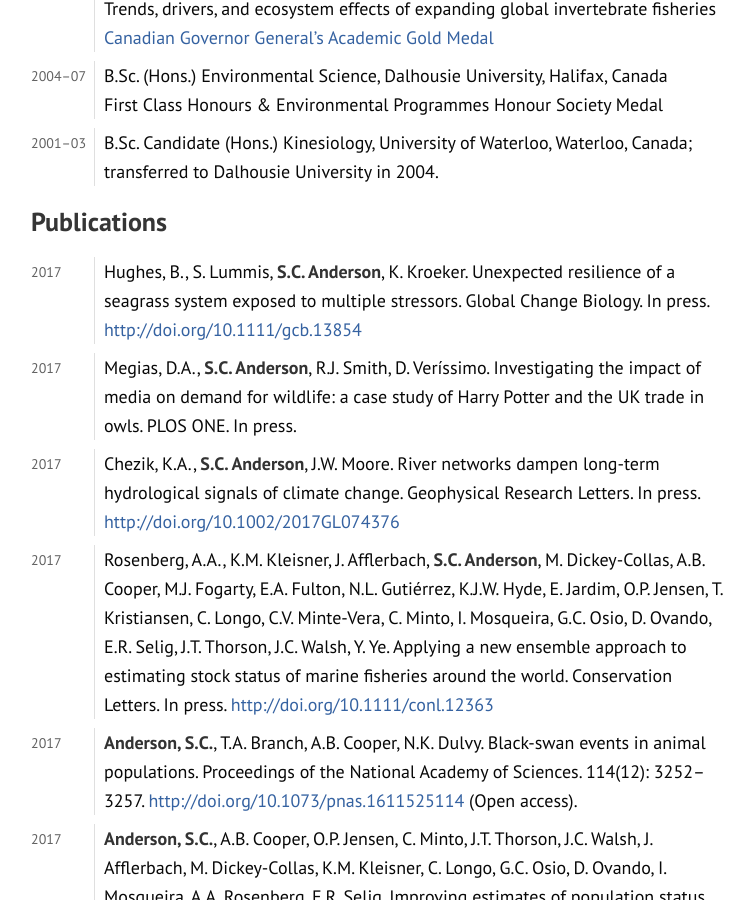
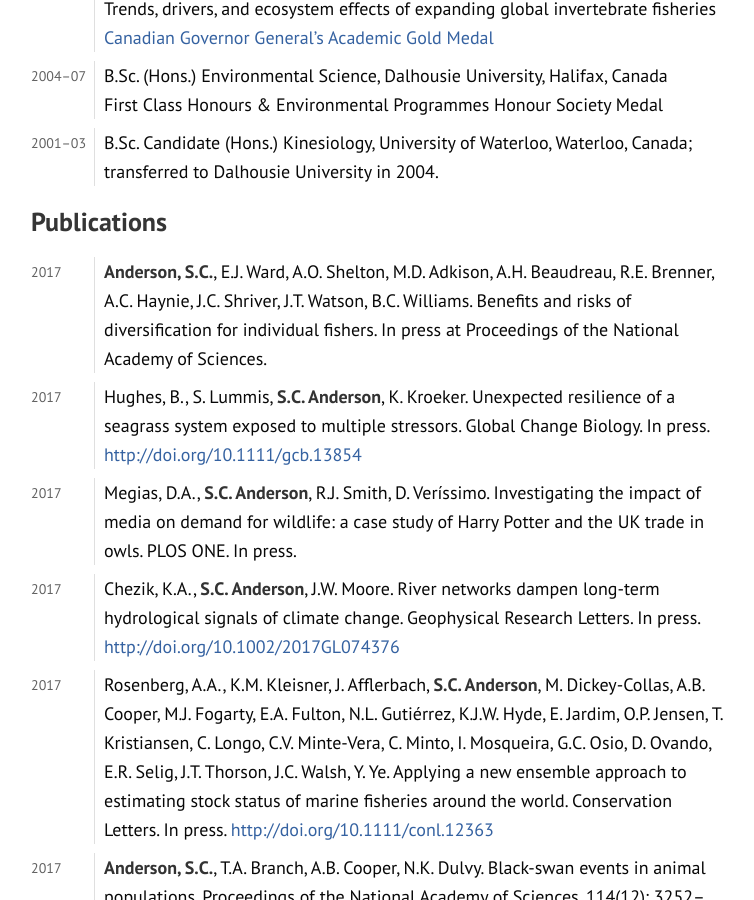
Before and after one commit to seananderson/seananderson.ca, a Jekyll site: the page built from cv-pandoc.md, in a window 1280 px wide and 900 px high, scrolled down 949 px. Shown: the whole window, without its empty margins (259-1013 px from the left). Built offline with Jekyll 4.4.1, drawn with Linux system fonts in a browser that asks for light colours; our own code applies the rules of GitHub Pages for plain Markdown files; comment, search, counter and statistics services are not loaded.

Commit message:
Add DOI and in press commercial portfolio paper

```diff
--- a/cv-pandoc.md
+++ b/cv-pandoc.md
@@ -54,6 +54,12 @@ a [PDF][cv-pdf] or in [plain-text Markdown][cv-md].
 
 
 # Publications
+
+2017
+:    **Anderson, S.C.**, E.J. Ward, A.O. Shelton, M.D. Adkison, A.H. Beaudreau,
+     R.E. Brenner, A.C. Haynie, J.C. Shriver, J.T. Watson, B.C. Williams.
+     Benefits and risks of diversification for individual fishers. In press
+     at Proceedings of the National Academy of Sciences.
 
 2017
 :    Hughes, B., S. Lummis, **S.C. Anderson**, K. Kroeker. Unexpected
--- a/cv.html
+++ b/cv.html
@@ -46,7 +46,10 @@ First Class Honours &amp; Environmental Programmes Honour Society Medal
 <h1 id="publications">Publications</h1>
 <dl>
 <dt>2017</dt>
-<dd>Hughes, B., S. Lummis, <strong>S.C. Anderson</strong>, K. Kroeker. Unexpected resilience of a seagrass system exposed to multiple stressors. Global Change Biology. In press.
+<dd><strong>Anderson, S.C.</strong>, E.J. Ward, A.O. Shelton, M.D. Adkison, A.H. Beaudreau, R.E. Brenner, A.C. Haynie, J.C. Shriver, J.T. Watson, B.C. Williams. Benefits and risks of diversification for individual fishers. In press at Proceedings of the National Academy of Sciences.
+</dd>
+<dt>2017</dt>
+<dd>Hughes, B., S. Lummis, <strong>S.C. Anderson</strong>, K. Kroeker. Unexpected resilience of a seagrass system exposed to multiple stressors. Global Change Biology. In press. <a href="http://doi.org/10.1111/gcb.13854" class="uri">http://doi.org/10.1111/gcb.13854</a>
 </dd>
 <dt>2017</dt>
 <dd>Megias, D.A., <strong>S.C. Anderson</strong>, R.J. Smith, D. Veríssimo. Investigating the impact of media on demand for wildlife: a case study of Harry Potter and the UK trade in owls. PLOS ONE. In press.
```
Also changed, not shown: AndersonCV.txt (+8 -1 lines), 1 other file.
